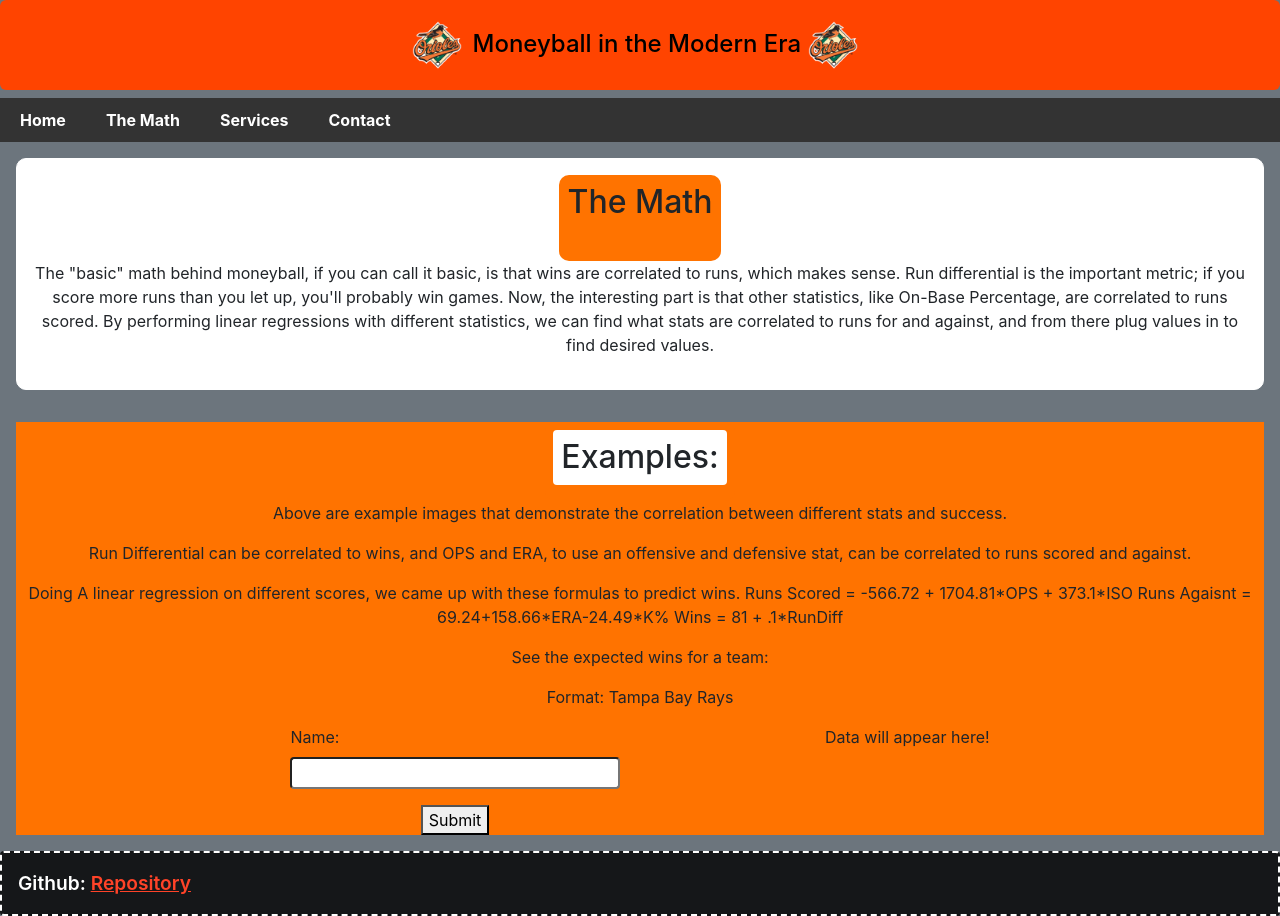
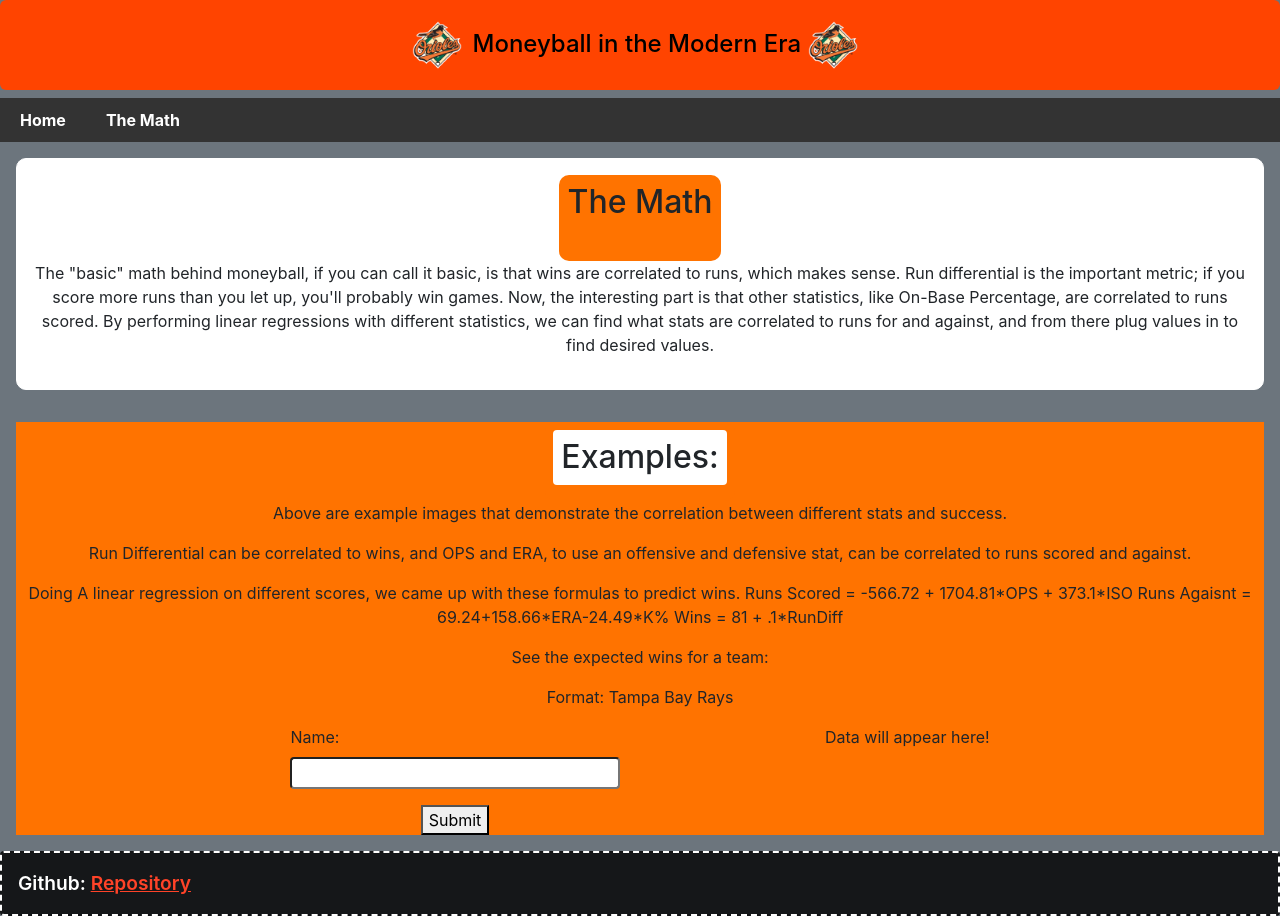
Before and after one commit to joeypooch/INST377Fin, a plain HTML site: page math.html in a window 1280 px wide. Drawn offline with nearby package versions, Linux system fonts and the light colour scheme; no server answers.

Commit message:
Update math.html

```diff
--- a/math.html
+++ b/math.html
@@ -19,8 +19,7 @@
         <ul>
             <li><a href="index.html">Home</a></li>
             <li><a href="math.html">The Math</a></li>
-            <li><a href="#">Services</a></li>
-            <li><a href="#">Contact</a></li>
+
         </ul>
     </div>
     <div class="above_columns">
```
